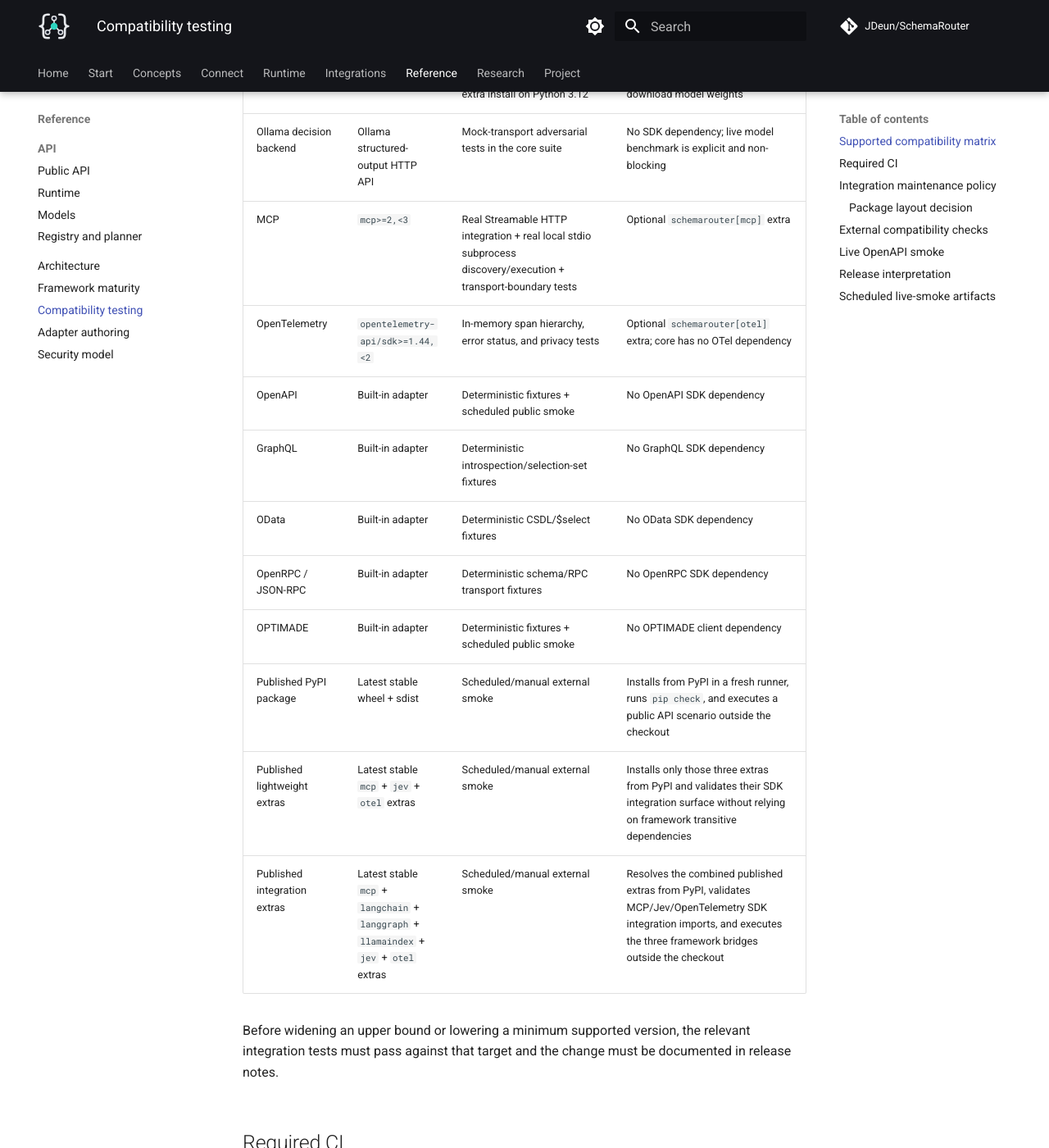
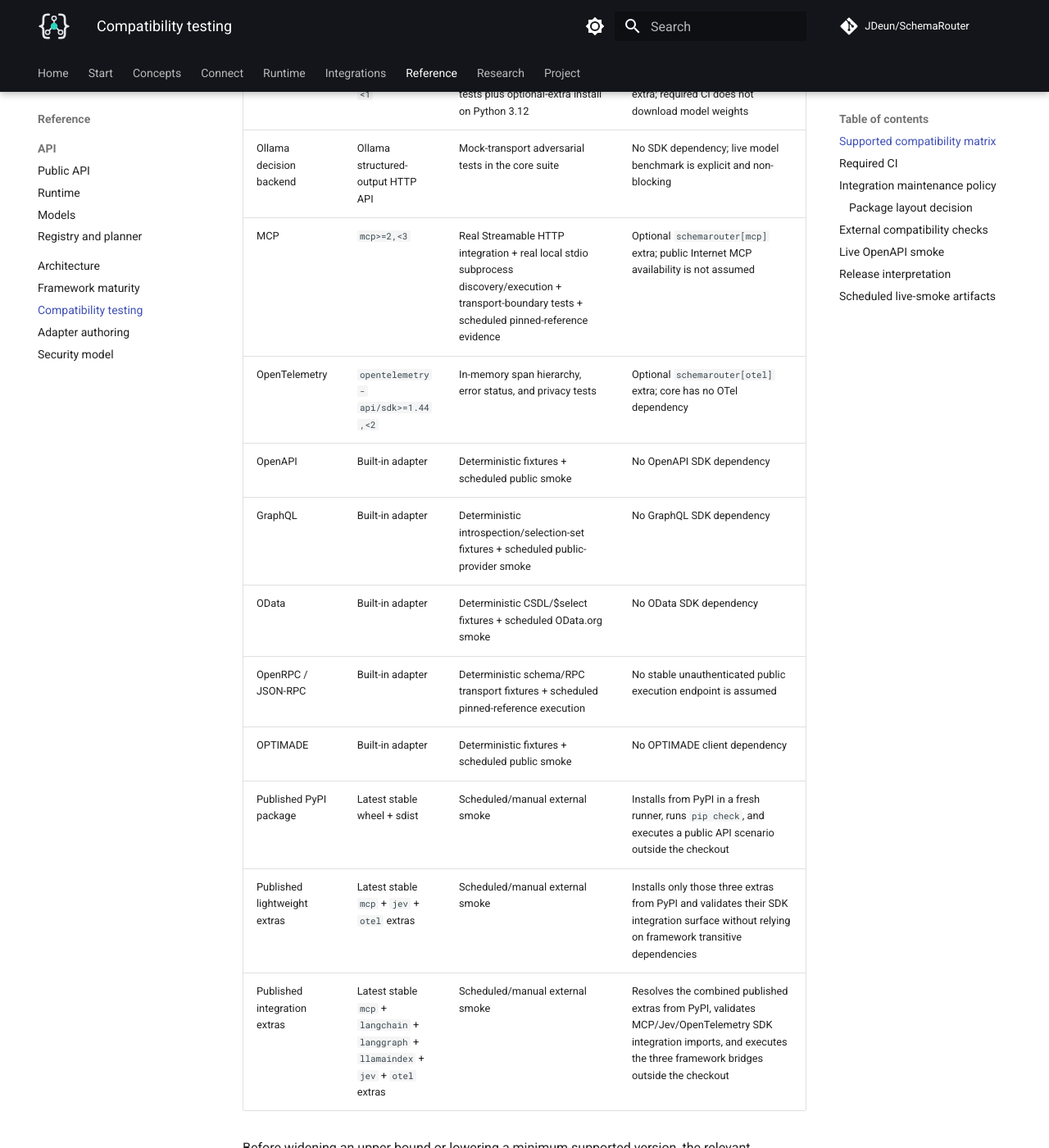
Before and after one commit to JDeun/SchemaRouter, an MkDocs documentation site: the page built from docs/compatibility.md, in a window 1280 px wide and 1400 px high, scrolled down 894 px. Shown: the whole window at 82% size. Built offline with MkDocs 1.6.1 and Material for MkDocs 9.7.7, drawn with Linux system fonts in a browser that asks for light colours; comment, search, counter and statistics services are not loaded.

Commit message:
docs: align declared compatibility table with scheduled adapter matrix

```diff
--- a/docs/compatibility.md
+++ b/docs/compatibility.md
@@ -17,12 +17,12 @@
 | Jev / TypeSafe | `typesafe-sdk>=0.7,<1` | Dedicated adversarial contract tests on Python 3.12 | Optional `schemarouter[jev]` extra; no live API call in required CI |
 | Laya | `laya>=0.3.6,<1` | Dedicated adversarial adapter tests plus optional-extra install on Python 3.12 | Optional `schemarouter[laya]` extra; required CI does not download model weights |
 | Ollama decision backend | Ollama structured-output HTTP API | Mock-transport adversarial tests in the core suite | No SDK dependency; live model benchmark is explicit and non-blocking |
-| MCP | `mcp>=2,<3` | Real Streamable HTTP integration + real local stdio subprocess discovery/execution + transport-boundary tests | Optional `schemarouter[mcp]` extra |
+| MCP | `mcp>=2,<3` | Real Streamable HTTP integration + real local stdio subprocess discovery/execution + transport-boundary tests + scheduled pinned-reference evidence | Optional `schemarouter[mcp]` extra; public Internet MCP availability is not assumed |
 | OpenTelemetry | `opentelemetry-api/sdk>=1.44,<2` | In-memory span hierarchy, error status, and privacy tests | Optional `schemarouter[otel]` extra; core has no OTel dependency |
 | OpenAPI | Built-in adapter | Deterministic fixtures + scheduled public smoke | No OpenAPI SDK dependency |
-| GraphQL | Built-in adapter | Deterministic introspection/selection-set fixtures | No GraphQL SDK dependency |
-| OData | Built-in adapter | Deterministic CSDL/$select fixtures | No OData SDK dependency |
-| OpenRPC / JSON-RPC | Built-in adapter | Deterministic schema/RPC transport fixtures | No OpenRPC SDK dependency |
+| GraphQL | Built-in adapter | Deterministic introspection/selection-set fixtures + scheduled public-provider smoke | No GraphQL SDK dependency |
+| OData | Built-in adapter | Deterministic CSDL/$select fixtures + scheduled OData.org smoke | No OData SDK dependency |
+| OpenRPC / JSON-RPC | Built-in adapter | Deterministic schema/RPC transport fixtures + scheduled pinned-reference execution | No stable unauthenticated public execution endpoint is assumed |
 | OPTIMADE | Built-in adapter | Deterministic fixtures + scheduled public smoke | No OPTIMADE client dependency |
 | Published PyPI package | Latest stable wheel + sdist | Scheduled/manual external smoke | Installs from PyPI in a fresh runner, runs `pip check`, and executes a public API scenario outside the checkout |
 | Published lightweight extras | Latest stable `mcp` + `jev` + `otel` extras | Scheduled/manual external smoke | Installs only those three extras from PyPI and validates their SDK integration surface without relying on framework transitive dependencies |
```
